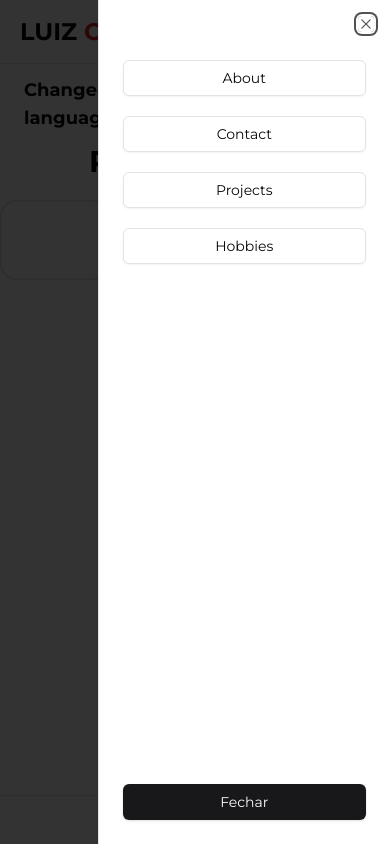
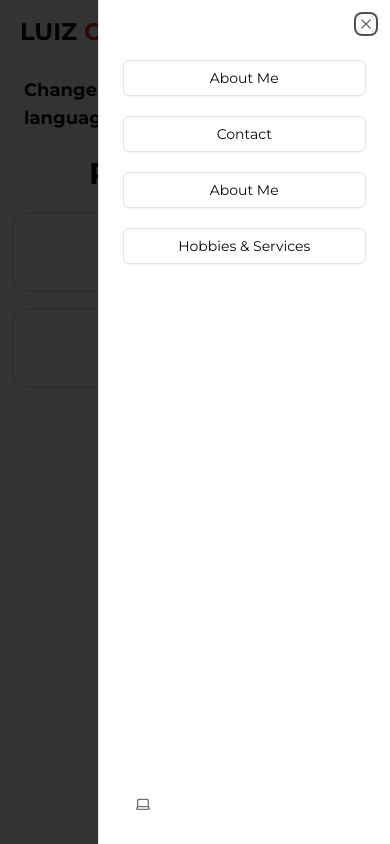
Before and after one commit to LuizObara/luizobara-portifolio, a Next.js app: page /en/contact in a window 390 px wide. Both pictures are taken after a click on the button 345 px from the left and 31 px from the top of the page. Built offline with nearby package versions, Linux system fonts and the light colour scheme.

Commit message:
add: Botão ThemeSwitcher na cortina, e ajustando layout da pagina de contato na versão mobile

```diff
--- a/app/[lang]/contact/page.tsx
+++ b/app/[lang]/contact/page.tsx
@@ -11,13 +11,13 @@ export default async function PageContact({
     const dictionary = await getDictionary(lang);
     return (
         <div>
-            <div className="mt-3">
+            <div className="mt-3 p-3">
                 <h3 className="text-center font-bold text-3xl">
                     {dictionary.contact.title}
                 </h3>
 
                 {/* TODO dividir em componente */}
-                <div className="grid grid-cols-2 gap-4 mt-5">
+                <div className="grid grid-cols-1 lg:grid-cols-2 gap-4 mt-5">
                     <div className="border-2 rounded-[16px] h-20">
 
                     </div>
--- a/app/[lang]/layout.tsx
+++ b/app/[lang]/layout.tsx
@@ -36,7 +36,7 @@ export default async function Layout({ children, params: { lang }}: {
               <NavigationBar dictionary={dictionary["navigation"]}/>
             </div>
             <div className="block lg:hidden">
-              <ButtonOffcanvas lang={dictionary.lang}/>
+              <ButtonOffcanvas dictionary={dictionary["navigation"]}/>
             </div>
           </nav>
         </header>
@@ -53,7 +53,7 @@ export default async function Layout({ children, params: { lang }}: {
           <Toaster />
         </div>
 
-        <footer className="w-full flex items-center justify-around border-t py-2 px-[100px] left-0 bg-background">
+        <footer className="w-full lg:flex items-center justify-around border-t py-2 px-[100px] left-0 bg-background hidden lg:block">
           {/* TODO arrumar navegações para mobile */}
           {/* <NavigationFooter dictionary={dictionary["navigation"]}/> */}
           <ThemeSwitcher />
--- a/components/offcanvas-button.tsx
+++ b/components/offcanvas-button.tsx
@@ -13,20 +13,33 @@ import {
 } from "@/components/ui/sheet";
 import { Menu } from "lucide-react";
 import Link from "next/link";
+import { ThemeSwitcher } from "@/components/theme-switcher";
 
 type Route = {
   name: string;
   path: string;
 };
 
-const routes: Route[]= [
-  { name: "About"   , path: "about"    },
-  { name: "Contact" , path: "contact"  },
-  { name: "Projects", path: "projects" },
-  { name: "Hobbies" , path: "hobbies"  },
-];
+export default function ButtonOffcanvas({
+  dictionary,
+}: {
+  dictionary: {
+    lang: string;
+    aboutMe: string;
+    contact: string;
+    whatsappContact: string;
+    hobbiesServices: string;
+    projects: string;
+  };
+} ) {
 
-export default function ButtonOffcanvas({ lang }: { lang: string }) {
+  const routes: Route[] = [
+    { name: dictionary.aboutMe        , path: "about"    },
+    { name: dictionary.contact        , path: "contact"  },
+    { name: dictionary.aboutMe        , path: "projects" },
+    { name: dictionary.hobbiesServices, path: "hobbies"  },
+  ];
+
   return (
     <Sheet>
       <SheetTrigger asChild>
@@ -44,7 +57,7 @@ export default function ButtonOffcanvas({ lang }: { lang: string }) {
         <div className="flex-grow gap-4 mt-5">
           {routes.map((route: Route, index: number) => (
             <div key={index} className="grid grid-cols-1 items-center mb-5">
-              <Link href={`/${lang}/${route.path}`}>
+              <Link href={`/${dictionary.lang}/${route.path}`}>
                 <Button variant="outline" className="w-full" type="button">
                   <div className="hover:underline">
                     {route.name}
@@ -54,9 +67,9 @@ export default function ButtonOffcanvas({ lang }: { lang: string }) {
             </div>
           ))}
         </div>
-        <SheetFooter className="mt-auto">
+        <SheetFooter>
           <SheetClose asChild>
-            <Button type="button">Fechar</Button>
+              <ThemeSwitcher />
           </SheetClose>
         </SheetFooter>
       </SheetContent>
--- a/components/ui/sheet.tsx
+++ b/components/ui/sheet.tsx
@@ -93,7 +93,7 @@ const SheetFooter = ({
 }: React.HTMLAttributes<HTMLDivElement>) => (
   <div
     className={cn(
-      "flex flex-col-reverse sm:flex-row sm:justify-end sm:space-x-2",
+      "",
       className
     )}
     {...props}
--- a/dictionaries/en.json
+++ b/dictionaries/en.json
@@ -1,6 +1,6 @@
 {
+  "lang": "en",
   "current-locale": "Current locate",
-  "lang": "en",
   "switcher": {
     "title": "Change language",
     "select": "English - 🇺🇸",
--- a/dictionaries/es.json
+++ b/dictionaries/es.json
@@ -1,6 +1,6 @@
 {
+  "lang": "es",
   "current-locale": "Configuración regional actual",
-  "lang": "es",
   "switcher": {
     "title": "Cambiar idioma",
     "select": "Español - 🇪🇸",
--- a/dictionaries/pt.json
+++ b/dictionaries/pt.json
@@ -1,6 +1,6 @@
 {
+  "lang": "pt",
   "current-locale": "Localização atual",
-  "lang": "pt",
   "switcher": {
     "title": "Mudar idioma",
     "select": "Português - 🇧🇷",
```
